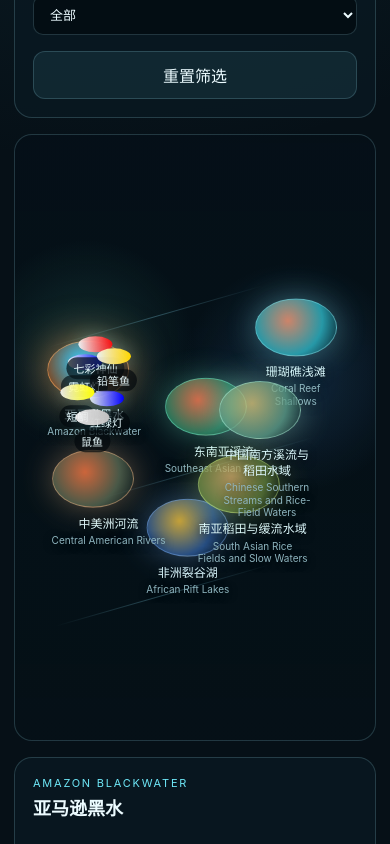
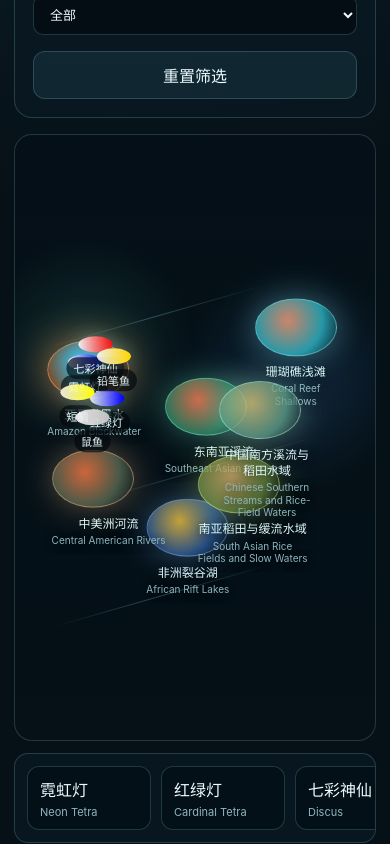
Before and after one commit to woohey/Aquaworld, a React (Vite) app: page / in a window 390 px wide. Shown: the part 900-1744 px from the top of the page. Built offline with nearby package versions, Linux system fonts and the light colour scheme.

Commit message:
feat: add fish list and responsive states

```diff
--- a/src/App.tsx
+++ b/src/App.tsx
@@ -2,6 +2,7 @@ import { useMemo, useState } from 'react';
 import { CompatibilityBar } from './components/CompatibilityBar';
 import { DetailPanel } from './components/DetailPanel';
 import { FilterRail } from './components/FilterRail';
+import { FishList } from './components/FishList';
 import { HabitatMap } from './components/HabitatMap';
 import { TopBar } from './components/TopBar';
 import { fish } from './data/fish';
@@ -21,6 +22,13 @@ export default function App() {
   const selectedHabitat = habitats.find((habitat) => habitat.id === selectedHabitatId) ?? habitats[0];
   const visibleFish = useMemo(() => filterFish(fish, filters, searchQuery), [filters, searchQuery]);
   const selectedFish = visibleFish.find((item) => item.id === selectedFishId) ?? null;
+  const resetFilters = () => {
+    const habitatId = habitats[0].id;
+
+    setFilters(createHabitatFilters(habitatId));
+    setSelectedHabitatId(habitatId);
+    setSelectedFishId(null);
+  };
 
   return (
     <main className="app-shell">
@@ -36,14 +44,9 @@ export default function App() {
             setSelectedFishId(null);
             setFilters((current) => ({ ...current, habitatId }));
           }}
-          onReset={() => {
-            const habitatId = habitats[0].id;
-
-            setFilters(createHabitatFilters(habitatId));
-            setSelectedHabitatId(habitatId);
-            setSelectedFishId(null);
-          }}
+          onReset={resetFilters}
         />
+        <div className="map-column">
           <HabitatMap
             habitats={habitats}
             fish={visibleFish}
@@ -56,6 +59,13 @@ export default function App() {
             }}
             onFishSelect={setSelectedFishId}
           />
+          <FishList
+            fish={visibleFish}
+            selectedFishId={selectedFishId}
+            onFishSelect={setSelectedFishId}
+            onReset={resetFilters}
+          />
+        </div>
         <DetailPanel habitat={selectedHabitat} fish={selectedFish} />
       </section>
       <CompatibilityBar fish={selectedFish} />
--- /dev/null
+++ b/src/components/FishList.tsx
@@ -0,0 +1,39 @@
+import type { Fish } from '../types/domain';
+
+type FishListProps = {
+  fish: Fish[];
+  selectedFishId: string | null;
+  onFishSelect: (fishId: string) => void;
+  onReset: () => void;
+};
+
+export function FishList({ fish, selectedFishId, onFishSelect, onReset }: FishListProps) {
+  if (fish.length === 0) {
+    return (
+      <section className="empty-state" aria-label="鱼种筛选结果">
+        <h2>没有符合条件的鱼种</h2>
+        <button type="button" className="secondary-button" onClick={onReset}>
+          重置筛选
+        </button>
+      </section>
+    );
+  }
+
+  return (
+    <section className="fish-list" aria-label="鱼种列表">
+      {fish.map((item) => (
+        <button
+          key={item.id}
+          type="button"
+          className={item.id === selectedFishId ? 'is-selected' : ''}
+          onClick={() => onFishSelect(item.id)}
+          aria-label={`${item.chineseName} ${item.commonName}`}
+          aria-pressed={item.id === selectedFishId}
+        >
+          <span>{item.chineseName}</span>
+          <small>{item.commonName}</small>
+        </button>
+      ))}
+    </section>
+  );
+}
--- a/src/styles.css
+++ b/src/styles.css
@@ -121,7 +121,9 @@ select {
 
 .filter-rail,
 .map-stage,
-.detail-panel {
+.detail-panel,
+.fish-list,
+.empty-state {
   border: 1px solid var(--line);
   background: var(--panel);
   border-radius: 18px;
@@ -138,6 +140,71 @@ select {
   position: relative;
   overflow: hidden;
   padding: 18px;
+}
+
+.map-column {
+  display: grid;
+  grid-template-rows: minmax(0, 1fr) auto;
+  gap: 12px;
+  min-width: 0;
+  min-height: 0;
+  overflow: hidden;
+}
+
+.fish-list {
+  display: flex;
+  gap: 10px;
+  overflow-x: auto;
+  padding: 12px;
+  scrollbar-color: rgba(110, 231, 247, 0.42) transparent;
+}
+
+.fish-list button {
+  display: grid;
+  flex: 0 0 132px;
+  gap: 4px;
+  min-width: 0;
+  border: 1px solid rgba(166, 236, 255, 0.18);
+  border-radius: 12px;
+  padding: 10px 12px;
+  background: rgba(3, 12, 18, 0.52);
+  color: var(--text);
+  cursor: pointer;
+  text-align: left;
+}
+
+.fish-list button.is-selected {
+  border-color: var(--amber);
+  background: rgba(255, 197, 107, 0.12);
+  box-shadow: inset 0 0 0 1px rgba(255, 197, 107, 0.22);
+}
+
+.fish-list span,
+.fish-list small {
+  min-width: 0;
+  overflow: hidden;
+  text-overflow: ellipsis;
+  white-space: nowrap;
+}
+
+.fish-list small {
+  color: var(--muted);
+  font-size: 11px;
+}
+
+.empty-state {
+  display: grid;
+  justify-items: start;
+  align-content: center;
+  gap: 10px;
+  padding: 16px;
+}
+
+.empty-state h2 {
+  margin: 0;
+  color: var(--muted);
+  font-size: 15px;
+  line-height: 1.4;
 }
 
 .detail-panel {
@@ -309,6 +376,10 @@ select {
     height: auto;
   }
 
+  .map-column {
+    overflow: visible;
+  }
+
   .compatibility-bar {
     grid-template-columns: 1fr;
     margin: 0 24px 24px;
@@ -386,7 +457,7 @@ select {
 }
 
 .map-stage {
-  min-height: 520px;
+  min-height: clamp(420px, 58vh, 520px);
   background:
     radial-gradient(circle at 20% 35%, rgba(82, 211, 178, 0.15), transparent 22%),
     radial-gradient(circle at 78% 40%, rgba(82, 164, 255, 0.16), transparent 25%),
@@ -524,6 +595,15 @@ select {
     margin-right: 14px;
   }
 
+  .fish-list,
+  .empty-state {
+    border-radius: 14px;
+  }
+
+  .fish-list button {
+    flex-basis: 124px;
+  }
+
   .tag-row span {
     white-space: normal;
   }
```
Also changed, not shown: 2 other files (tests, documents, lock files or other folders). Lines whose indentation alone changed are shown as unchanged.
